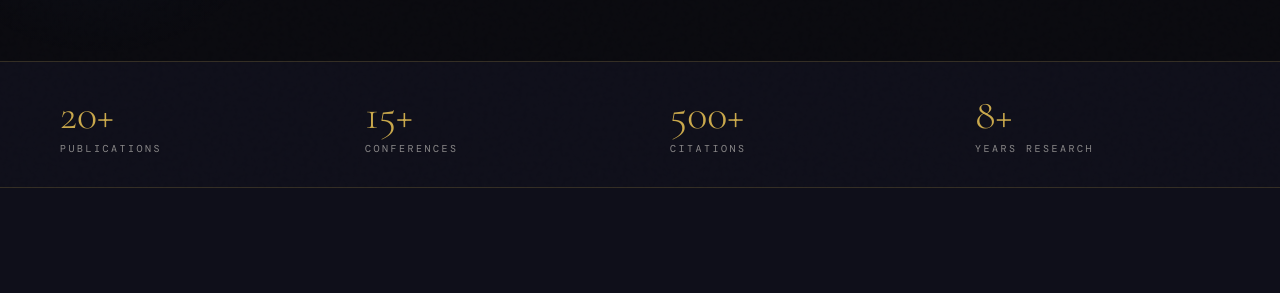
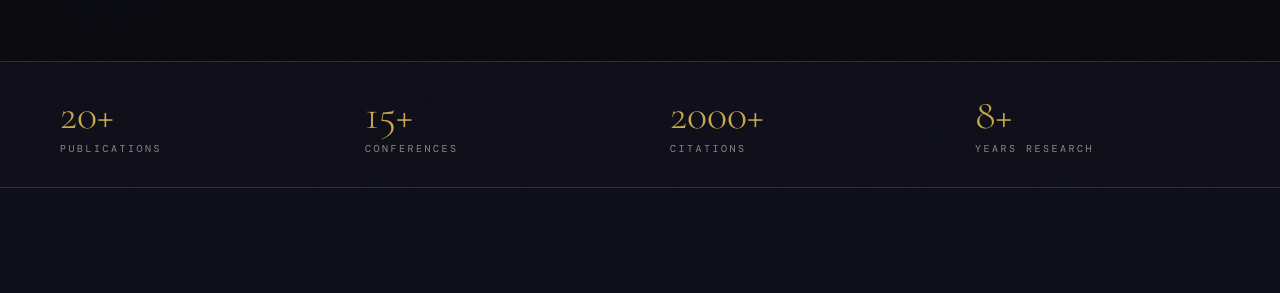
Before and after one commit to mohitmittal1988/mm, a Jekyll site: the page index.html, which Jekyll copies as it is, in a window 1280 px wide and 900 px high, scrolled down 668 px. Shown: the part 171-464 px from the top of the window. Built offline with Jekyll 4.4.1, drawn with Linux system fonts in a browser that asks for light colours; some web fonts are replaced.

Commit message:
Update index.html

```diff
--- a/index.html
+++ b/index.html
@@ -542,7 +542,7 @@
     <div class="stat-label">Conferences</div>
   </div>
   <div class="stat reveal" style="transition-delay:0.2s">
-    <div class="stat-num" data-target="500">0</div>
+    <div class="stat-num" data-target="2000">0</div>
     <div class="stat-label">Citations</div>
   </div>
   <div class="stat reveal" style="transition-delay:0.3s">
```
